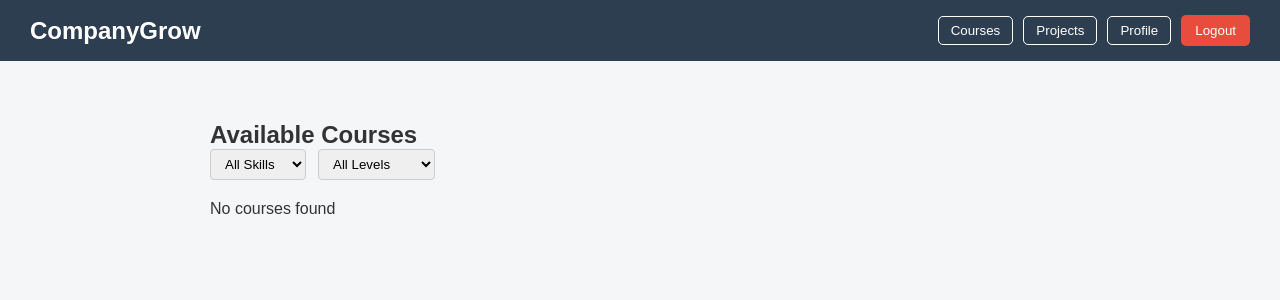
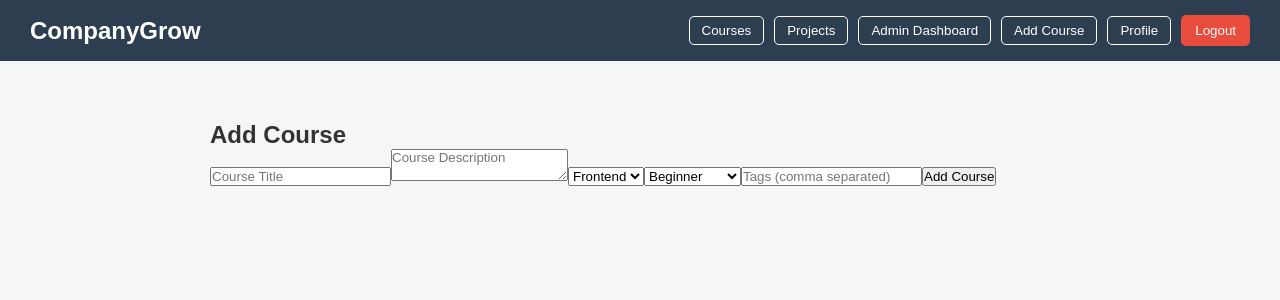
Before and after one commit to rehan-005/CompanyGrow-app, a React (Create React App) app in the folder frontend/: page /admin/add-course in a window 1280 px wide. Before the commit this address led to /courses. Shown: the top 300 px of the page. Built offline with nearby package versions, Linux system fonts and the light colour scheme; no server answers; sample sign-in values are in the browser's storage.

Commit message:
Added the Admin portal

```diff
--- a/frontend/src/App.js
+++ b/frontend/src/App.js
@@ -6,6 +6,9 @@ import Register from "./pages/Register";
 import Projects from "./pages/Projects";
 import CreateProfile from "./pages/CreateProfile";
 import Profile from "./pages/Profile";
+import AdminDashboard from "./pages/AdminDashboard";
+import AddCourse from "./pages/AddCourse";
+import AdminProfile from "./pages/AdminProfile";
 
 function App() {
   const [token, setToken] = useState(localStorage.getItem("token"));
@@ -13,10 +16,7 @@ function App() {
   return (
     <BrowserRouter>
       <Routes>
-        <Route
-          path="/login"
-          element={<Login setToken={setToken} />}
-        />
+        <Route path="/login" element={<Login setToken={setToken} />} />
         <Route path="/register" element={<Register />} />
         <Route path="/projects" element={<Projects />} />
         <Route
@@ -26,6 +26,18 @@ function App() {
         <Route
           path="/profile"
           element={token ? <Profile /> : <Navigate to="/login" />}
+        />
+        <Route
+          path="/admin"
+          element={token ? <AdminDashboard /> : <Navigate to="/login" />}
+        />
+        <Route
+          path="/admin/add-course"
+          element={token ? <AddCourse /> : <Navigate to="/login" />}
+        />
+        <Route
+          path="/admin/profile"
+          element={token ? <AdminProfile /> : <Navigate to="/login" />}
         />
         <Route
           path="/courses"
--- a/frontend/src/components/Navbar.js
+++ b/frontend/src/components/Navbar.js
@@ -3,6 +3,15 @@ import "./Navbar.css";
 
 function Navbar() {
   const navigate = useNavigate();
+  const user = JSON.parse(localStorage.getItem("user"));
+
+  const handleProfileClick = () => {
+    if (user?.role === "admin") {
+      navigate("/admin/profile");
+    } else {
+      navigate("/profile");
+    }
+  };
 
   return (
     <div className="navbar">
@@ -11,25 +20,35 @@ function Navbar() {
       </h2>
 
       <div>
-        <button
-          className="nav-btn"
-          onClick={() => navigate("/courses")}
-        >
+        <button className="nav-btn" onClick={() => navigate("/courses")}>
           Courses
         </button>
 
-        <button
-          className="nav-btn"
-          onClick={() => navigate("/projects")}
-        >
+        <button className="nav-btn" onClick={() => navigate("/projects")}>
           Projects
         </button>
 
-        {/* ✅ NEW: PROFILE BUTTON */}
-        <button
-          className="nav-btn"
-          onClick={() => navigate("/profile")}
-        >
+        {/* ✅ ADMIN-ONLY OPTIONS */}
+        {user?.role === "admin" && (
+          <>
+            <button
+              className="nav-btn"
+              onClick={() => navigate("/admin")}
+            >
+              Admin Dashboard
+            </button>
+
+            <button
+              className="nav-btn"
+              onClick={() => navigate("/admin/add-course")}
+            >
+              Add Course
+            </button>
+          </>
+        )}
+
+        {/* PROFILE */}
+        <button className="nav-btn" onClick={handleProfileClick}>
           Profile
         </button>
 
--- /dev/null
+++ b/frontend/src/pages/AddCourse.js
@@ -0,0 +1,88 @@
+import { useState } from "react";
+import { useNavigate } from "react-router-dom";
+import API from "../api";
+import Navbar from "../components/Navbar";
+
+function AddCourse() {
+  const [title, setTitle] = useState("");
+  const [description, setDescription] = useState("");
+  const [skill, setSkill] = useState("Frontend");      // ✅
+  const [level, setLevel] = useState("Beginner");      // ✅
+  const [skillTags, setSkillTags] = useState("");
+
+  const token = localStorage.getItem("token");
+  const navigate = useNavigate();
+
+  const handleAdd = async () => {
+    try {
+      await API.post(
+        "/courses",
+        {
+          title,
+          description,
+          skill,
+          level,
+          skillTags: skillTags.split(",").map(t => t.trim()),
+        },
+        {
+          headers: {
+            Authorization: `Bearer ${token}`,
+          },
+        }
+      );
+
+      alert("Course added successfully");
+      navigate("/courses"); // ✅ redirect after add
+    } catch (err) {
+      alert(err.response?.data?.message || "Failed to add course");
+    }
+  };
+
+  return (
+    <>
+      <Navbar />
+      <div className="container">
+        <h2>Add Course</h2>
+
+        {/* TITLE */}
+        <input
+          placeholder="Course Title"
+          value={title}
+          onChange={(e) => setTitle(e.target.value)}
+        />
+
+        {/* DESCRIPTION */}
+        <textarea
+          placeholder="Course Description"
+          value={description}
+          onChange={(e) => setDescription(e.target.value)}
+        />
+
+        {/* ✅ SKILL SELECT */}
+        <select value={skill} onChange={(e) => setSkill(e.target.value)}>
+          <option value="Frontend">Frontend</option>
+          <option value="Backend">Backend</option>
+          <option value="Data">Data</option>
+        </select>
+
+        {/* ✅ LEVEL SELECT */}
+        <select value={level} onChange={(e) => setLevel(e.target.value)}>
+          <option value="Beginner">Beginner</option>
+          <option value="Intermediate">Intermediate</option>
+          <option value="Advanced">Advanced</option>
+        </select>
+
+        {/* TAGS */}
+        <input
+          placeholder="Tags (comma separated)"
+          value={skillTags}
+          onChange={(e) => setSkillTags(e.target.value)}
+        />
+
+        <button onClick={handleAdd}>Add Course</button>
+      </div>
+    </>
+  );
+}
+
+export default AddCourse;
--- /dev/null
+++ b/frontend/src/pages/AdminDashboard.js
@@ -0,0 +1,29 @@
+import { useNavigate } from "react-router-dom";
+import Navbar from "../components/Navbar";
+
+function AdminDashboard() {
+  const navigate = useNavigate();
+
+  return (
+    <>
+      <Navbar />
+      <div className="container">
+        <h2>Admin Dashboard</h2>
+
+        <button onClick={() => navigate("/admin/add-course")}>
+          Add Course
+        </button>
+
+        <button onClick={() => navigate("/admin/courses")}>
+          View Courses
+        </button>
+
+        <button onClick={() => navigate("/admin/profile")}>
+          My Profile
+        </button>
+      </div>
+    </>
+  );
+}
+
+export default AdminDashboard;
--- /dev/null
+++ b/frontend/src/pages/AdminProfile.js
@@ -0,0 +1,20 @@
+import Navbar from "../components/Navbar";
+
+function AdminProfile() {
+  const user = JSON.parse(localStorage.getItem("user"));
+
+  return (
+    <>
+      <Navbar />
+      <div className="container">
+        <h2>Admin Profile</h2>
+
+        <p><b>Name:</b> {user?.name}</p>
+        <p><b>Email:</b> {user?.email}</p>
+        <p><b>Role:</b> Admin</p>
+      </div>
+    </>
+  );
+}
+
+export default AdminProfile;
--- a/frontend/src/pages/Courses.js
+++ b/frontend/src/pages/Courses.js
@@ -27,6 +27,11 @@ function Courses() {
   useEffect(() => {
     fetchCourses();
   }, [fetchCourses]);
+
+  useEffect(() => {
+    setSkill("");
+    setLevel("");
+  }, []);
 
   const enrollCourse = async (courseId) => {
     try {
--- a/frontend/src/pages/Login.js
+++ b/frontend/src/pages/Login.js
@@ -6,6 +6,7 @@ import "./Login.css";
 function Login({ setToken }) {
   const [email, setEmail] = useState("");
   const [password, setPassword] = useState("");
+  const [selectedRole, setSelectedRole] = useState("employee"); // UI only
   const navigate = useNavigate();
 
   const handleLogin = async () => {
@@ -13,20 +14,19 @@ function Login({ setToken }) {
       const res = await API.post("/auth/login", {
         email,
         password,
+        role: selectedRole, // optional, backend decides real role
       });
 
-      // ✅ Extract token and user from backend response
       const token = res.data.token;
       const user = res.data.user;
 
-      // Store token
       localStorage.setItem("token", token);
       localStorage.setItem("user", JSON.stringify(user));
       setToken(token);
 
       alert("Login successful");
 
-      // ✅ Employee → check profile
+      // ✅ REAL ROLE CHECK (from backend)
       if (user.role === "employee") {
         const profileRes = await API.get("/profile", {
           headers: {
@@ -41,7 +41,7 @@ function Login({ setToken }) {
         }
       } else {
         // Admin
-        navigate("/courses");
+        navigate("/admin");
       }
     } catch (err) {
       alert(err.response?.data?.message || "Login failed");
@@ -67,6 +67,15 @@ function Login({ setToken }) {
           onChange={(e) => setPassword(e.target.value)}
         />
 
+        {/* ✅ ROLE SELECTION (UI ONLY) */}
+        <select
+          value={selectedRole}
+          onChange={(e) => setSelectedRole(e.target.value)}
+        >
+          <option value="employee">Employee</option>
+          <option value="admin">Admin</option>
+        </select>
+
         <button className="login-btn" onClick={handleLogin}>
           Login
         </button>
```
Also changed, not shown: 1 other file (tests, documents, lock files or other folders).
